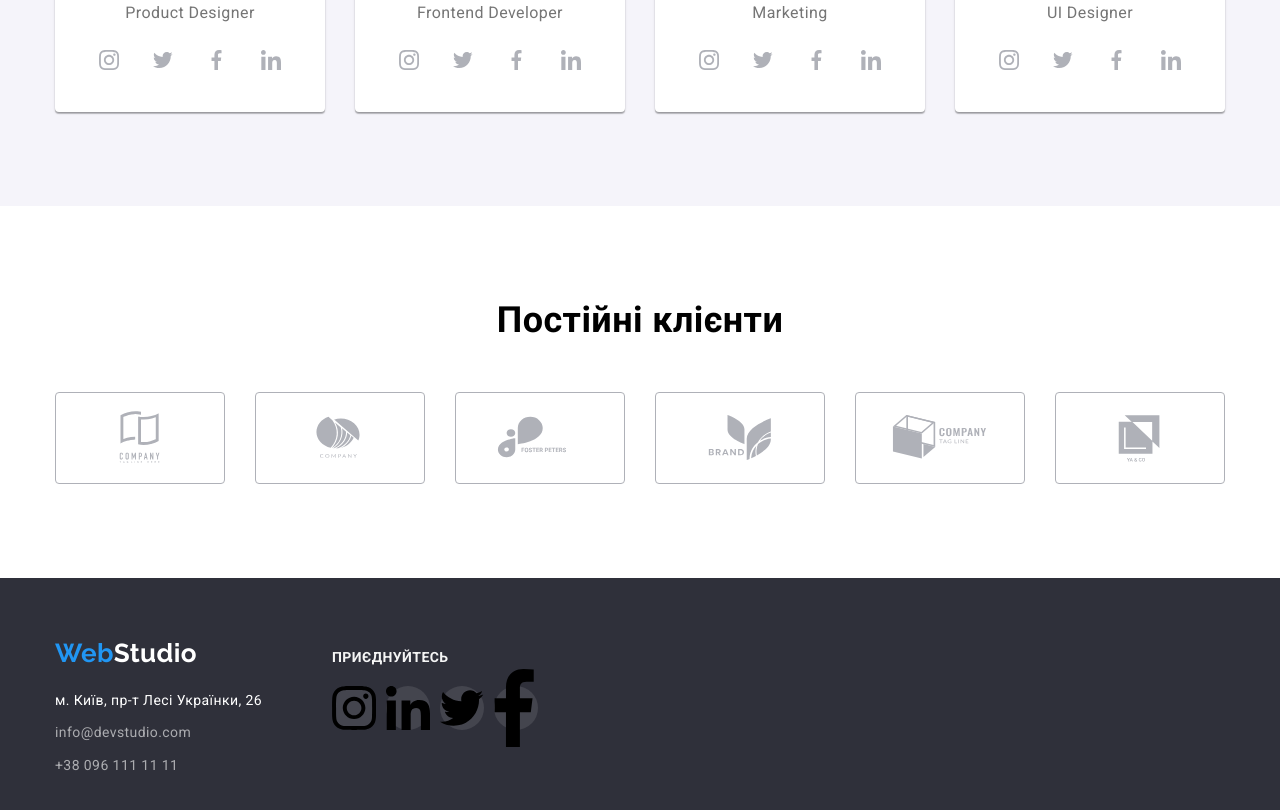
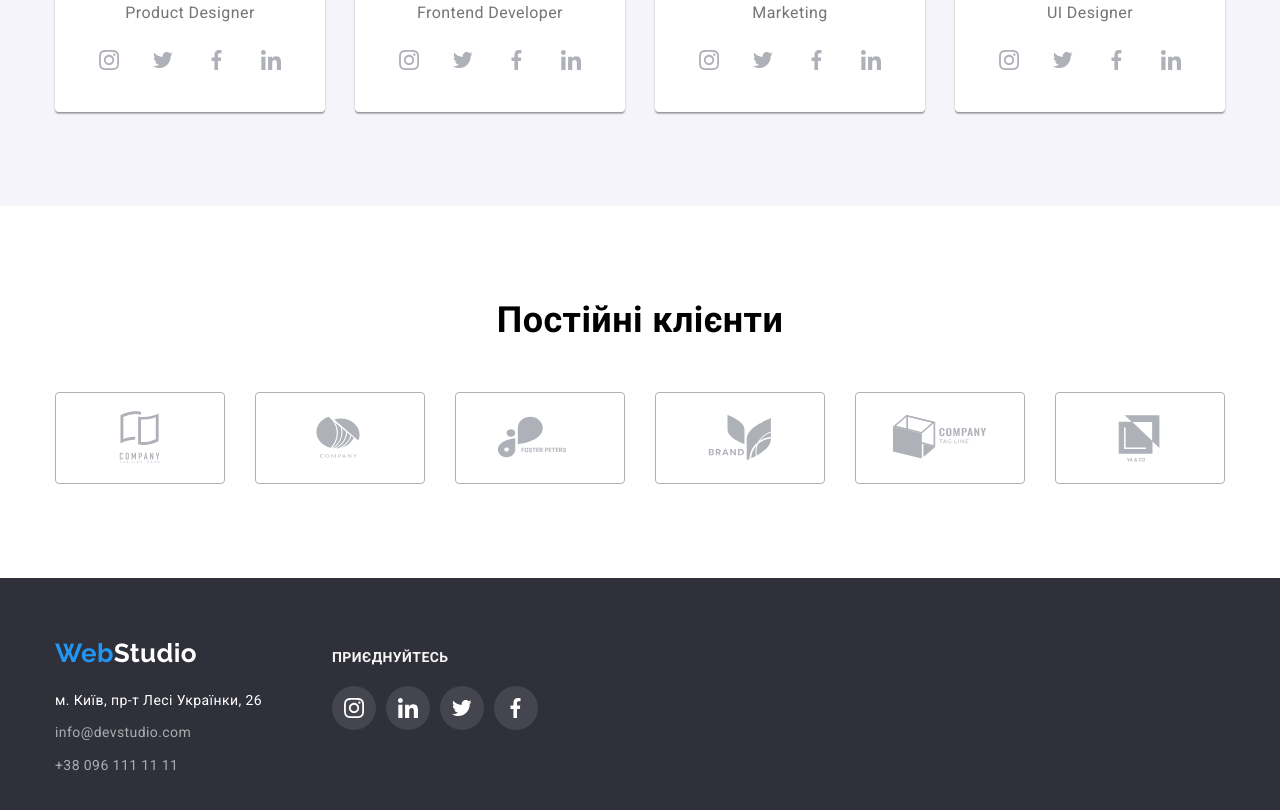
Before and after one commit to sobolta/goit-markup-hw-04, a plain HTML site: page index.html in a window 1280 px wide. Shown: the part 2073-2883 px from the top of the page. Drawn offline with nearby package versions, Linux system fonts and the light colour scheme.

Commit message:
Update styles.css

```diff
--- a/css/styles.css
+++ b/css/styles.css
@@ -696,8 +696,7 @@ background-color: var(--accent-color);
   background-color: var(--accent-color);
 }
 
-.footer-social-icon: :hover,
-.footer-social-icon: :focus {
+.footer-social-icon {
   height: 20px;
   width: 20px;
   fill: #ffffff;
```
